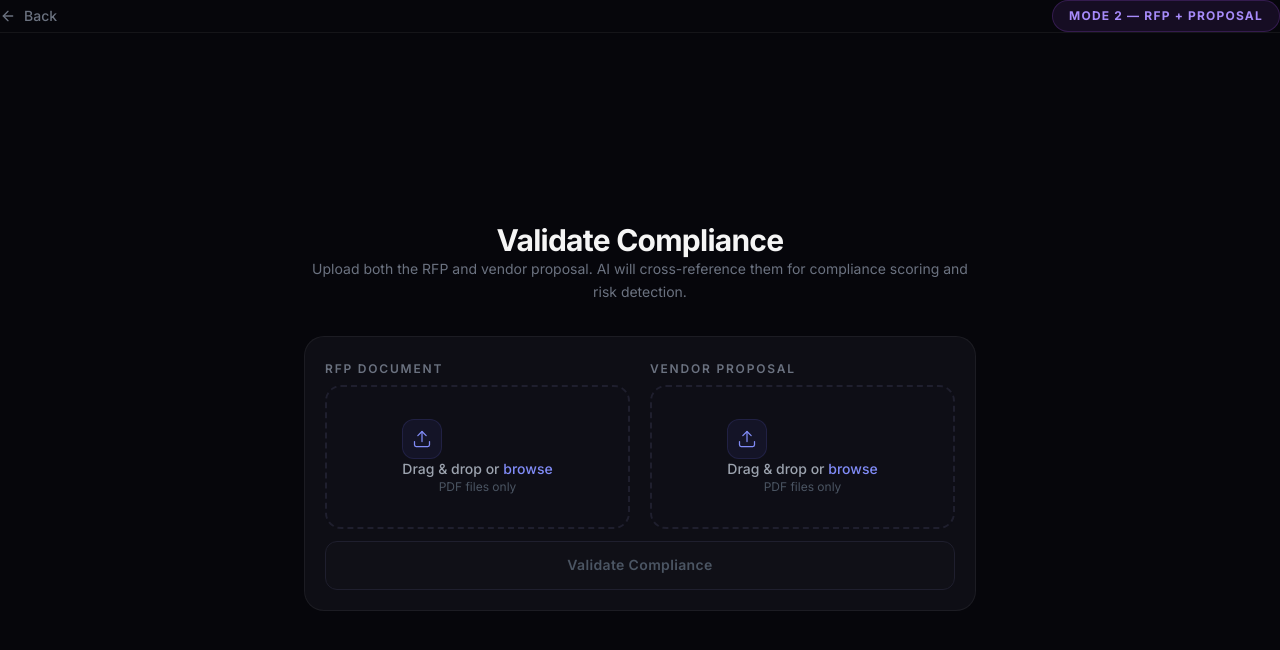
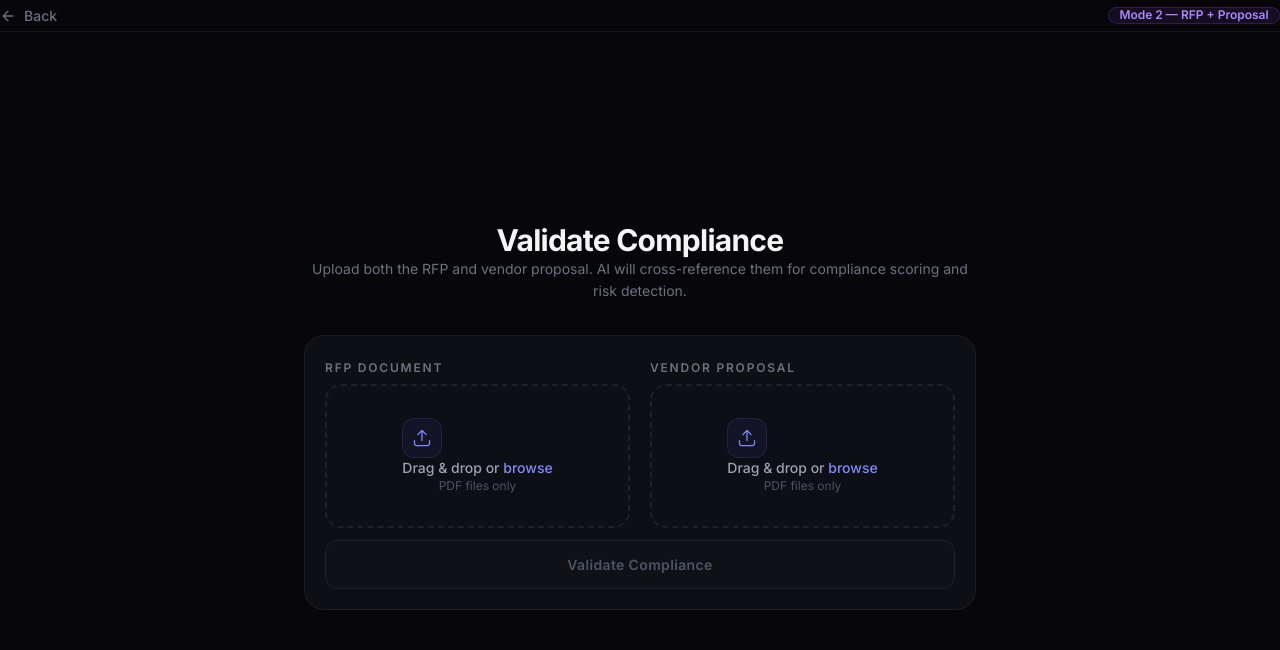
Before and after one commit to JoshuaSebi/TenderCompliance, a React (Vite) app in the folder client/: page /upload-both in a window 1280 px wide. Shown: the top 650 px of the page. Built offline with nearby package versions, Linux system fonts and the light colour scheme.

Commit message:
minor ui fixes

```diff
--- a/client/src/pages/Landing.jsx
+++ b/client/src/pages/Landing.jsx
@@ -77,7 +77,7 @@ export default function Landing() {
         </div>
 
         <div
-          className="px-3 py-1 rounded-full text-xs font-semibold tracking-wide"
+          className="px-3 py-1 rounded-full text-xs font-semibold w-24 text-center"
           style={{
             backgroundColor: "rgba(99,102,241,0.1)",
             color: "#818cf8",
--- a/client/src/pages/UploadBoth.jsx
+++ b/client/src/pages/UploadBoth.jsx
@@ -30,7 +30,7 @@ export default function UploadBoth() {
   return (
     <div className="min-h-screen flex flex-col" style={{ backgroundColor: "#06060b" }}>
       {/* Nav */}
-      <nav className="w-full flex items-center justify-between px-8 py-5"
+      <nav className="w-full flex items-center justify-between px-8 py-5 h-8"
         style={{ borderBottom: "1px solid rgba(255,255,255,0.06)" }}
       >
         <button
@@ -46,13 +46,12 @@ export default function UploadBoth() {
           Back
         </button>
         <span
-          className="inline-flex items-center text-xs font-bold uppercase tracking-[0.1em] rounded-full"
+          className="px-3 py-1 rounded-full text-xs font-semibold w-43 text-center"
           style={{
             backgroundColor: "rgba(168,85,247,0.1)",
             color: "#a78bfa",
             border: "1px solid rgba(168,85,247,0.2)",
-            padding: "0.5rem 1rem",
-            lineHeight: "1.2",
+            lineHeight: "1.2"
           }}
         >
           Mode 2 — RFP + Proposal
--- a/client/src/pages/UploadRFP.jsx
+++ b/client/src/pages/UploadRFP.jsx
@@ -27,7 +27,7 @@ export default function UploadRFP() {
   return (
     <div className="min-h-screen flex flex-col" style={{ backgroundColor: "#06060b" }}>
       {/* Nav */}
-      <nav className="w-full flex items-center justify-between px-8 py-5"
+      <nav className="w-full flex items-center justify-between px-8 py-5 h-8"
         style={{ borderBottom: "1px solid rgba(255,255,255,0.06)" }}
       >
         <button
@@ -43,13 +43,11 @@ export default function UploadRFP() {
           Back
         </button>
         <span
-          className="inline-flex items-center text-xs font-bold uppercase tracking-[0.1em] rounded-full"
+          className="px-3 py-1 rounded-full text-xs font-semibold w-34 text-center"
           style={{
             backgroundColor: "rgba(99,102,241,0.1)",
             color: "#818cf8",
             border: "1px solid rgba(99,102,241,0.2)",
-            padding: "0.5rem 1rem",
-            lineHeight: "1.2",
           }}
         >
           Mode 1 — RFP Only
```
